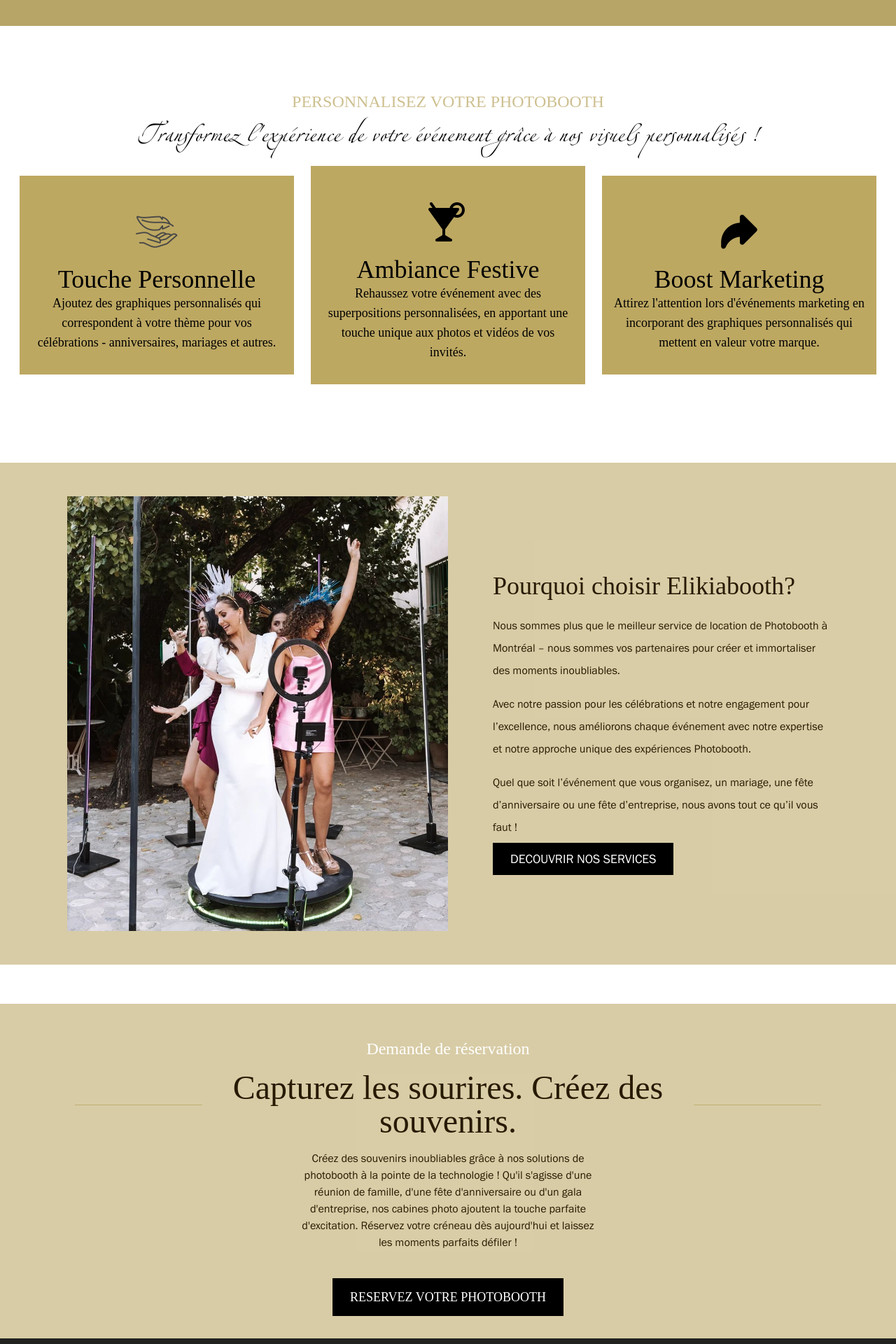
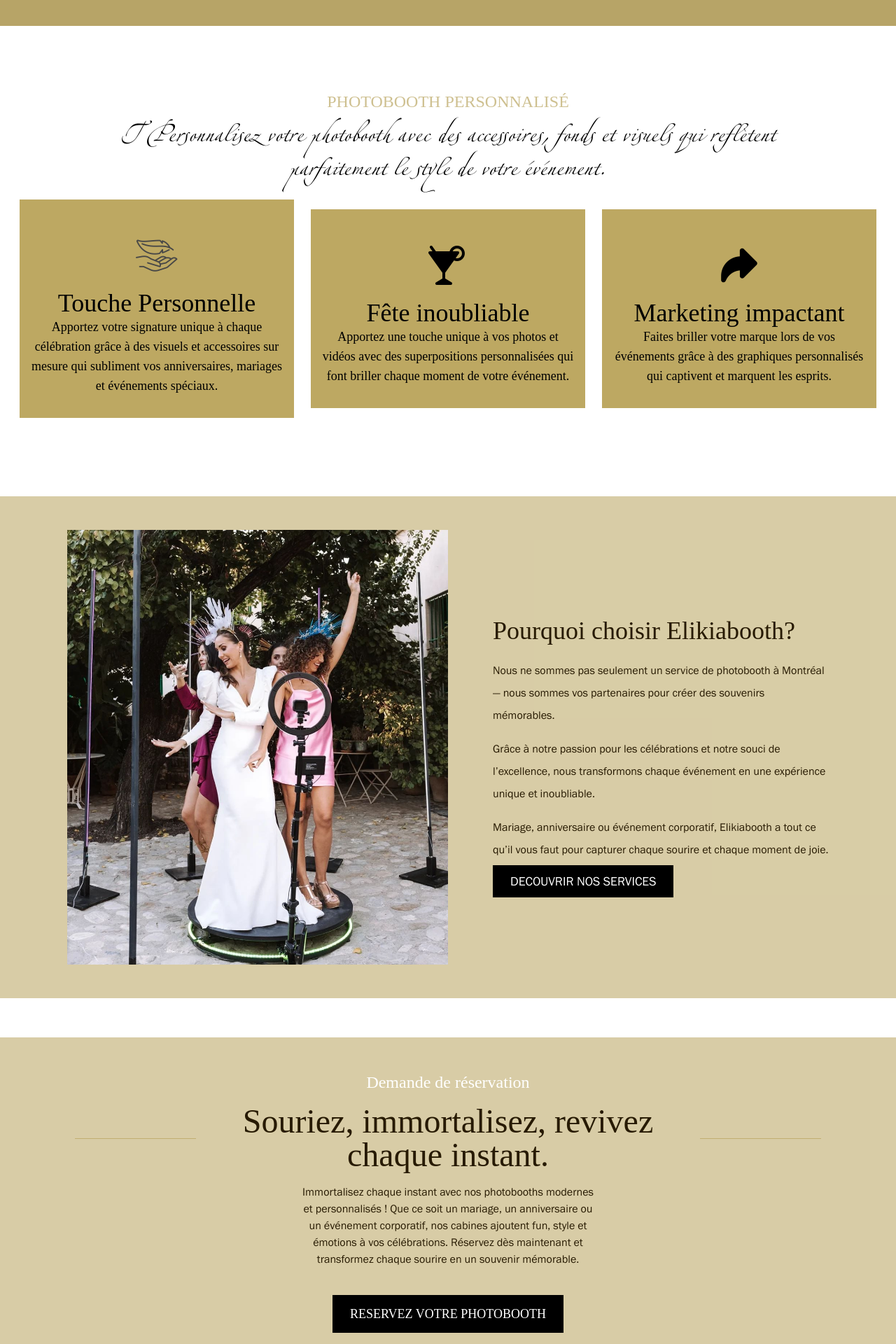
Before and after one commit to yeredmbe/photobooth, a React (Vite) app: page / in a window 1280 px wide. Shown: the part 3040-4960 px from the top of the page at 70% size. Built offline with nearby package versions, Linux system fonts and the light colour scheme.

Commit message:
changing text and some images

```diff
--- a/src/components/Body.jsx
+++ b/src/components/Body.jsx
@@ -31,17 +31,17 @@ const Body = () => {
   const data1=[{
     icon:"./touch.png",
     title:"Touche Personnelle",
-    desc:"Ajoutez des graphiques personnalisés qui correspondent à votre thème pour vos célébrations - anniversaires, mariages et autres."
+    desc:"Apportez votre signature unique à chaque célébration grâce à des visuels et accessoires sur mesure qui subliment vos anniversaires, mariages et événements spéciaux."
   },
 {
     icon:"./beverage.png",
-    title:"Ambiance Festive",
-    desc:"Rehaussez votre événement avec des superpositions personnalisées, en apportant une touche unique aux photos et vidéos de vos invités."
+    title:"Fête inoubliable",
+    desc:"Apportez une touche unique à vos photos et vidéos avec des superpositions personnalisées qui font briller chaque moment de votre événement."
   },
 {
     icon:"./sharee.png",
-    title:"Boost Marketing",
-    desc:"Attirez l'attention lors d'événements marketing en incorporant des graphiques personnalisés qui mettent en valeur votre marque."
+    title:"Marketing impactant ",
+    desc:"Faites briller votre marque lors de vos événements grâce à des graphiques personnalisés qui captivent et marquent les esprits."
   }]
   return (
     <>
@@ -143,11 +143,11 @@ Avec Elikiabooth, vos plus beaux souvenirs se partagent en un clic !</p>
       </div>
 
       <div className='w-full flex flex-col justify-center items-center max-sm:my-0 my-12 max-sm:hidden'>
-        <h1 className='text-center text-2xl text-[#9e8121]/50 my-3 uppercase'>Personnalisez votre photobooth</h1>
+        <h1 className='text-center text-2xl text-[#9e8121]/50 my-3 uppercase'>Photobooth personnalisé</h1>
         <h2 className='text-center text-5xl w-10/12 font-AdobeHebrew'
         data-aos="slide-up"
     data-aos-duration="1000"
-    data-aos-easing="ease-in-out">Transformez l'expérience de votre événement grâce à nos visuels personnalisés !</h2>
+    data-aos-easing="ease-in-out">TPersonnalisez votre photobooth avec des accessoires, fonds et visuels qui reflètent parfaitement le style de votre événement.</h2>
 
 <div className='w-full p-4 max-sm:p-1 flex items-center justify-center max-sm:flex-col max-sm:items-center max-sm:justify-center'
 data-aos="slide-up"
@@ -180,17 +180,17 @@ data-aos="slide-up"
         <p className='my-4 max-sm:px-1 leading-loose max-sm:text-lg' data-aos="slide-up"
     data-aos-delay="50"
     data-aos-duration="1000"
-    data-aos-easing="ease-in-out">Nous sommes plus que le meilleur service de location de Photobooth à Montréal – nous sommes vos partenaires pour créer et immortaliser des moments inoubliables.</p>
+    data-aos-easing="ease-in-out">Nous ne sommes pas seulement un service de photobooth à Montréal — nous sommes vos partenaires pour créer des souvenirs mémorables.</p>
 
         <p className='my-4 max-sm:px-1 leading-loose max-sm:text-lg' data-aos="slide-up"
     data-aos-delay="100"
     data-aos-duration="1000"
-    data-aos-easing="ease-in-out">Avec notre passion pour les célébrations et notre engagement pour l’excellence, nous améliorons chaque événement avec notre expertise et notre approche unique des expériences Photobooth.</p>
+    data-aos-easing="ease-in-out">Grâce à notre passion pour les célébrations et notre souci de l’excellence, nous transformons chaque événement en une expérience unique et inoubliable.</p>
 
         <p className='my-4 max-sm:px-1 leading-loose max-sm:text-lg' data-aos="slide-up"
     data-aos-delay="150"
     data-aos-duration="1000"
-    data-aos-easing="ease-in-out">Quel que soit l’événement que vous organisez, un mariage, une fête d’anniversaire ou une fête d’entreprise, nous avons tout ce qu’il vous faut !</p>
+    data-aos-easing="ease-in-out">Mariage, anniversaire ou événement corporatif, Elikiabooth a tout ce qu’il vous faut pour capturer chaque sourire et chaque moment de joie.</p>
 
           <Link to="/evenements" className="mt-6  cursor-pointer px-6 py-3 bg-[#000] border border-[#000]  text-white text-lg font-medium hover:text-black  hover:bg-white transition duration-500 hover:border-black ease-in-out">DECOUVRIR NOS SERVICES</Link>
       </div>
@@ -203,13 +203,13 @@ data-aos="slide-up"
            <hr className=' border-[#9e8121]/40 w-1/5 max-sm:hidden'/>
            <p className='text-5xl text-center max-sm:px-3 max-sm:text-center max-sm:text-3xl text-[#271a02]' data-aos="slide-up"
     data-aos-duration="1000"
-    data-aos-easing="ease-in-out">Capturez les sourires. Créez des souvenirs.</p>
+    data-aos-easing="ease-in-out">Souriez, immortalisez, revivez chaque instant.</p>
            <hr className=' border-[#9e8121]/40 w-1/5 max-sm:hidden'/>
         </div>
         <p className='w-2/5 text-center my-4 max-sm:w-full max-sm:px-4 font-Sans-Font max-sm:text-lg text-[#271a02]' data-aos="slide-up"
     data-aos-delay="50"
     data-aos-duration="1000"
-    data-aos-easing="ease-in-out">Créez des souvenirs inoubliables grâce à nos solutions de photobooth à la pointe de la technologie ! Qu'il s'agisse d'une réunion de famille, d'une fête d'anniversaire ou d'un gala d'entreprise, nos cabines photo ajoutent la touche parfaite d'excitation. Réservez votre créneau dès aujourd'hui et laissez les moments parfaits défiler !</p>
+    data-aos-easing="ease-in-out">Immortalisez chaque instant avec nos photobooths modernes et personnalisés ! Que ce soit un mariage, un anniversaire ou un événement corporatif, nos cabines ajoutent fun, style et émotions à vos célébrations. Réservez dès maintenant et transformez chaque sourire en un souvenir mémorable.</p>
          <Link to="/contact" className="mt-6 mx-3 cursor-pointer px-6 py-3 bg-[#000] border border-[#000]  text-white text-lg font-medium hover:text-black  hover:bg-white transition duration-500 hover:border-black ease-in-out">RESERVEZ VOTRE PHOTOBOOTH</Link>
       </div>
       </div>
```
